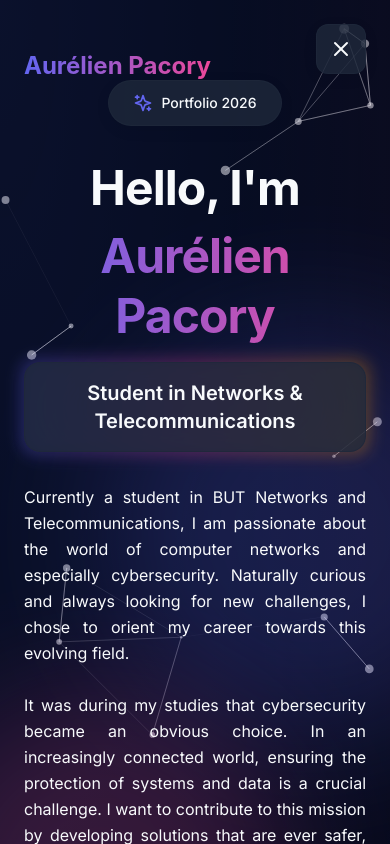
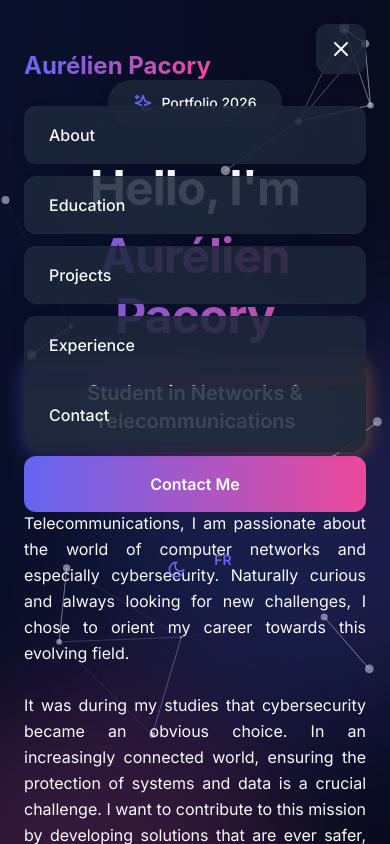
Before and after one commit to AurelienPACORY/AurelienPACORY.github.io, a React (Vite) app: page / in a window 390 px wide. Both pictures are taken after a click on the button 341 px from the left and 49 px from the top of the page. Shown: the top 844 px of the page. Built offline with nearby package versions, Linux system fonts and the light colour scheme; a web font is replaced by a local one.

Commit message:
Fix: Réparation du menu mobile et alignement final de la navigation

```diff
--- a/src/components/Navigation.tsx
+++ b/src/components/Navigation.tsx
@@ -3,13 +3,13 @@ import { Menu, X } from 'lucide-react';
 import { useState } from 'react';
 import { useTranslation } from 'react-i18next';
 import { ThemeSwitcher } from './ui/ThemeSwitcher';
-import { LanguageSwitcher } from './ui/LanguageSwitcher'; // Import LanguageSwitcher
+import { LanguageSwitcher } from './ui/LanguageSwitcher';
 
 export const Navigation = () => {
   const [isOpen, setIsOpen] = useState(false);
   const [isScrolled, setIsScrolled] = useState(false);
   const { scrollY } = useScroll();
-  const { t } = useTranslation(); // Initialize useTranslation hook
+  const { t } = useTranslation();
 
   const menuItems = [
     { name: t('navigation.about'), href: '#hero' },
@@ -87,7 +87,6 @@ export const Navigation = () => {
 
           {/* Right-side controls */}
           <div className="hidden md:flex items-baseline gap-4">
-            {/* CTA Button Desktop */}
             <motion.a
               href="#contact"
               className="hidden md:block"
@@ -113,7 +112,6 @@ export const Navigation = () => {
             <LanguageSwitcher />
           </div>
 
-
           {/* Mobile Menu Button */}
           <motion.button
             onClick={() => setIsOpen(!isOpen)}
@@ -123,6 +121,58 @@ export const Navigation = () => {
             {isOpen ? <X size={24} /> : <Menu size={24} />}
           </motion.button>
         </div>
+
+        {/* Mobile Menu */}
+        {isOpen && (
+          <motion.div
+            initial={{ opacity: 0, height: 0 }}
+            animate={{ opacity: 1, height: 'auto' }}
+            exit={{ opacity: 0, height: 0 }}
+            transition={{ duration: 0.3, ease: [0.16, 1, 0.3, 1] }}
+            className="md:hidden mt-6 space-y-3"
+          >
+            {menuItems.map((item, index) => (
+              <motion.a
+                key={item.name}
+                href={item.href}
+                onClick={() => setIsOpen(false)}
+                initial={{ opacity: 0, x: -20 }}
+                animate={{ opacity: 1, x: 0 }}
+                transition={{
+                  duration: 0.3,
+                  delay: index * 0.05,
+                }}
+                className="
+                  block px-6 py-4 rounded-xl
+                  glass-strong
+                  text-foreground/80 hover:text-foreground
+                  font-medium
+                  transition-all duration-300
+                "
+              >
+                {item.name}
+              </motion.a>
+            ))}
+            <motion.a
+              href="#contact"
+              onClick={() => setIsOpen(false)}
+              initial={{ opacity: 0, x: -20 }}
+              animate={{ opacity: 1, x: 0 }}
+              transition={{ duration: 0.3, delay: menuItems.length * 0.05 }}
+              className="
+                block px-6 py-4 rounded-xl
+                bg-gradient-to-r from-luxury-accent to-luxury-accent2
+                text-primary-foreground font-semibold text-center
+              "
+            >
+              {t('navigation.contact_me')}
+            </motion.a>
+            <div className="flex justify-center pt-4 gap-4">
+              <ThemeSwitcher />
+              <LanguageSwitcher />
+            </div>
+          </motion.div>
+        )}
       </div>
     </motion.nav>
   );
```
